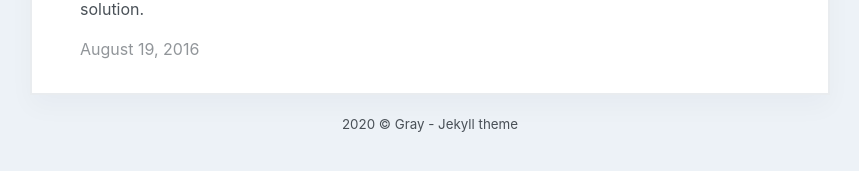
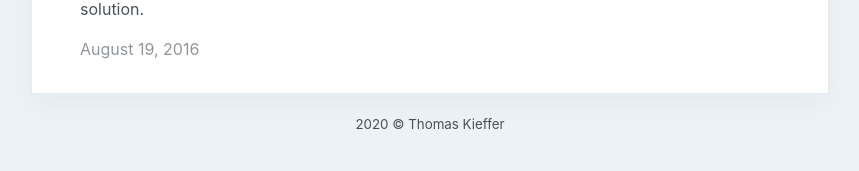
Before and after one commit to tomasulo/tomasulo.github.io, a Jekyll site: the page built from index.html, in a window 1280 px wide. Shown: the part 514-685 px from the top of the page, without its empty margins (210-1069 px from the left). Built offline with Jekyll 4.4.1, drawn with Linux system fonts in a browser that asks for light colours; the list of posts is cut into pages by our own code.

Commit message:
Update footer

```diff
--- a/_includes/footer.html
+++ b/_includes/footer.html
@@ -1,5 +1,5 @@
 <footer class="footer" role="contentinfo">
   <small>
-    2020 © Gray - Jekyll theme
+    2020 © Thomas Kieffer
   </small>
 </footer>
```
